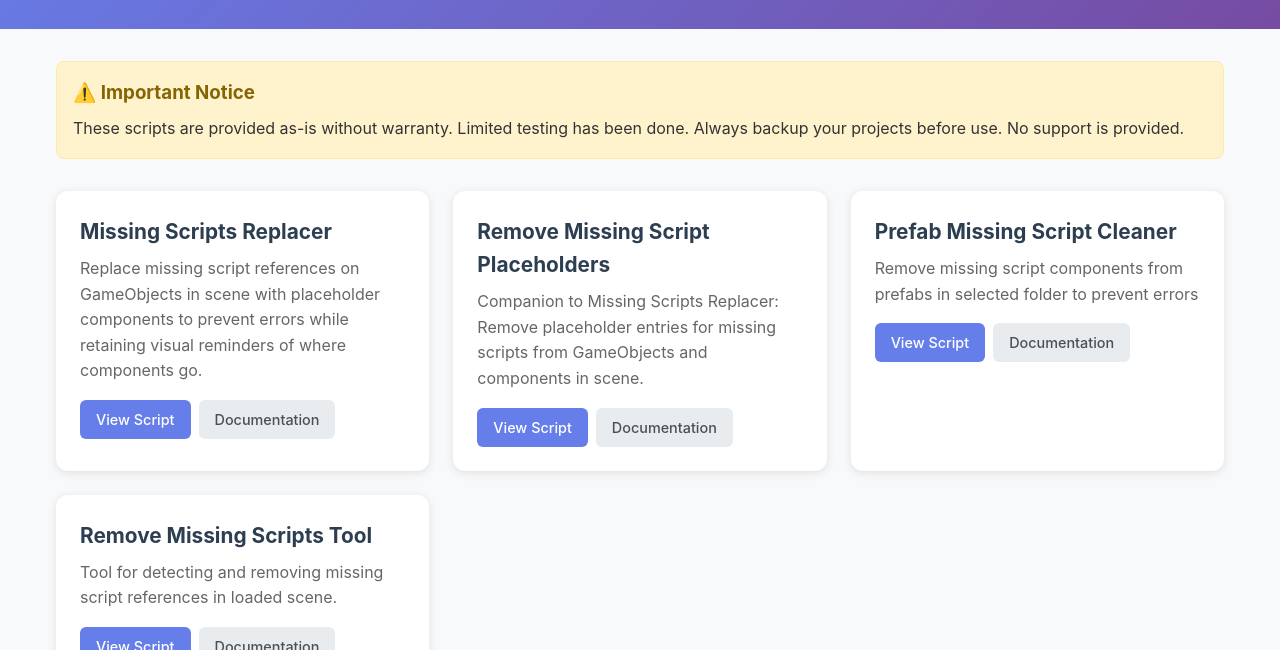
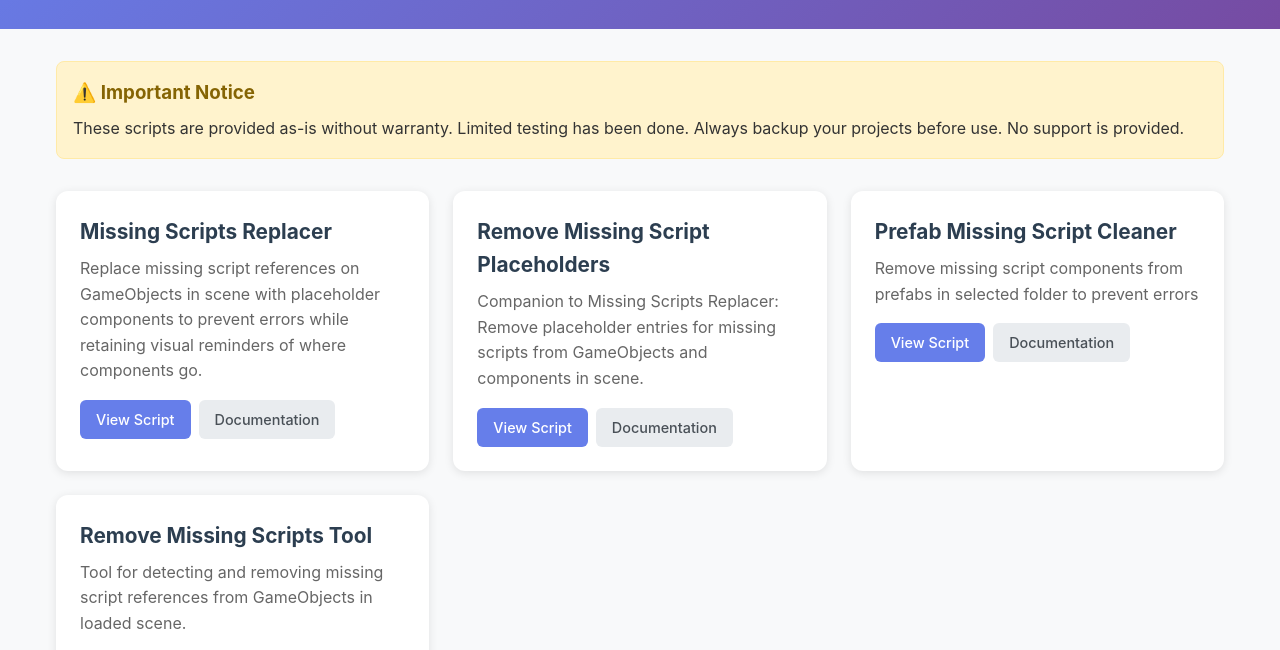
Before and after one commit to LaurieAnnis/3D-artist-Unity-tools, a plain HTML site: page index.html in a window 1280 px wide. Shown: the part 135-785 px from the top of the page. Drawn offline with Linux system fonts and the light colour scheme.

Commit message:
Update index.html
fixed descriptions

```diff
--- a/index.html
+++ b/index.html
@@ -191,7 +191,7 @@
 
             <div class="script-card">
                 <h3>Remove Missing Scripts Tool</h3>
-                <p>Tool for detecting and removing missing script references in loaded scene.</p>
+                <p>Tool for detecting and removing missing script references from GameObjects in loaded scene.</p>
                 <div class="script-actions">
                     <a href="https://github.com/LaurieAnnis/3D-artist-Unity-tools/blob/main/scripts/RemoveMissingScriptsTool.cs" class="btn btn-primary">View Script</a>
                     <a href="https://github.com/LaurieAnnis/3D-artist-Unity-tools/blob/main/docs/RemoveMissingScriptsToolDocumentation.md" class="btn btn-secondary">Documentation</a>
```
